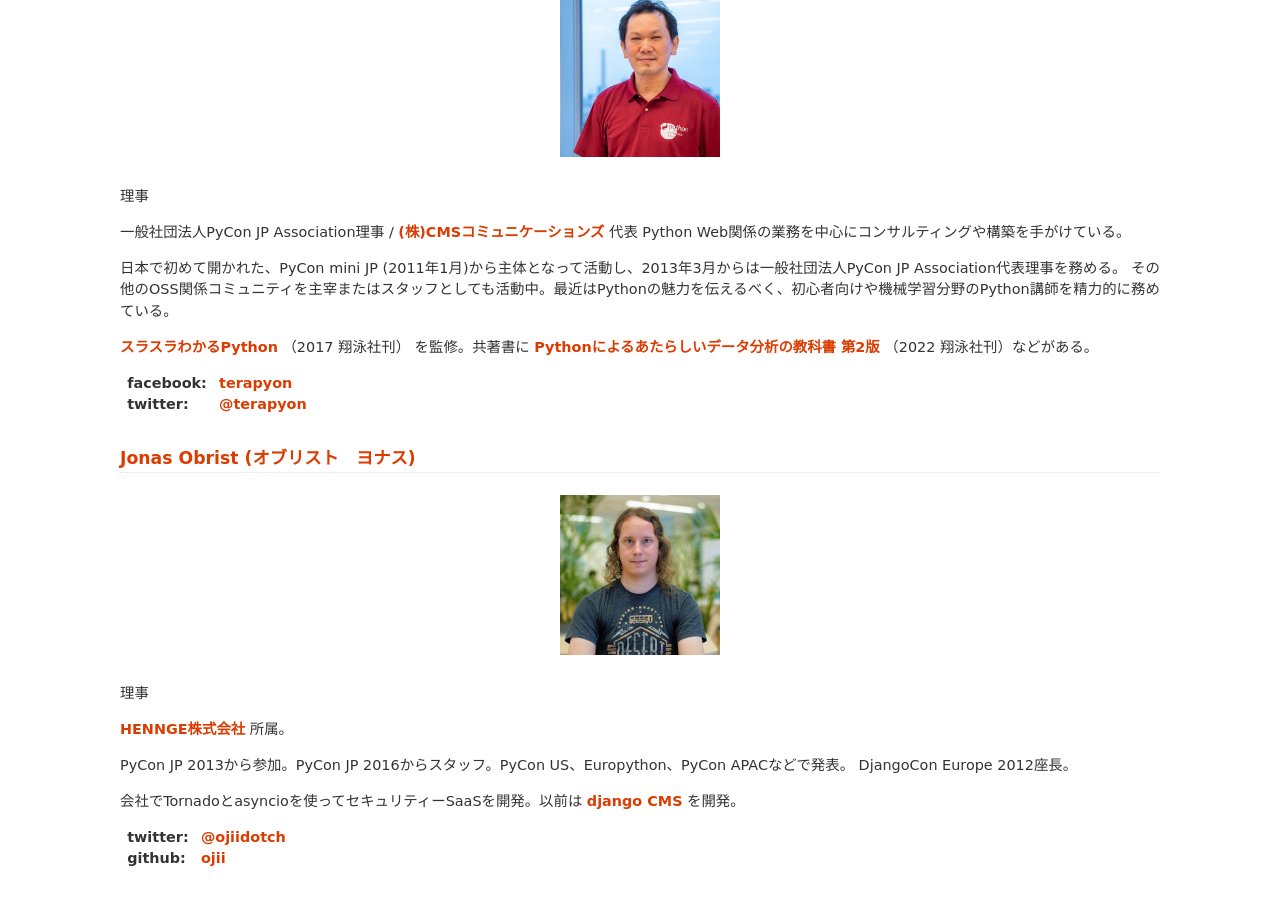
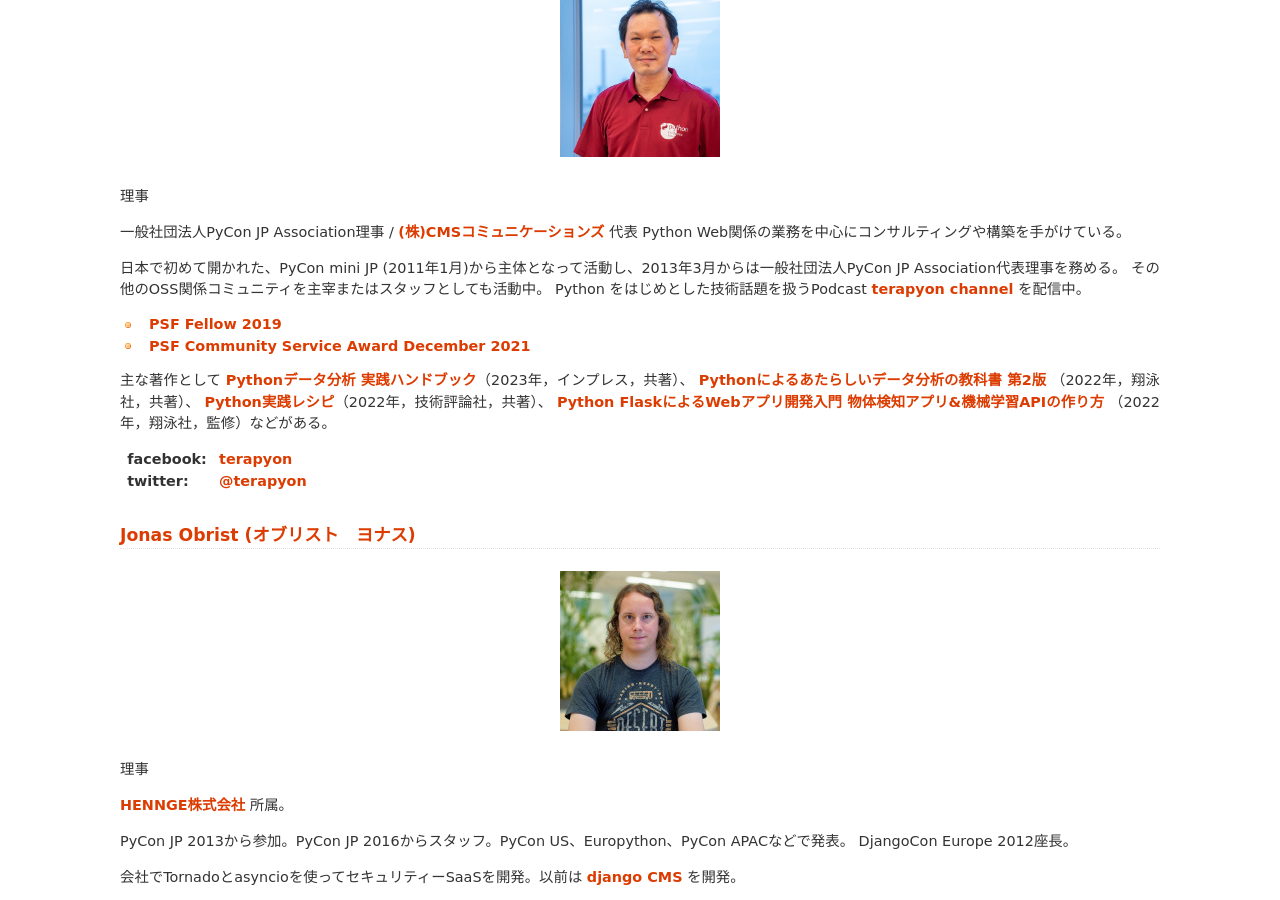
Before and after one commit to pyconjp/www.pycon.jp, a Sphinx documentation site: the page built from source/committee/board.md, in a window 1280 px wide and 900 px high, scrolled down 2122 px. Built offline with Sphinx 7.4.7, drawn with Linux system fonts in a browser that asks for light colours.

Commit message:
寺田のプロフィール変更

```diff
--- a/source/committee/board.md
+++ b/source/committee/board.md
@@ -78,9 +78,14 @@
 一般社団法人PyCon JP Association理事 / [(株)CMSコミュニケーションズ](https://www.cmscom.jp) 代表
 Python Web関係の業務を中心にコンサルティングや構築を手がけている。
 
-日本で初めて開かれた、PyCon mini JP (2011年1月)から主体となって活動し、2013年3月からは一般社団法人PyCon JP Association代表理事を務める。 その他のOSS関係コミュニティを主宰またはスタッフとしても活動中。最近はPythonの魅力を伝えるべく、初心者向けや機械学習分野のPython講師を精力的に務めている。
+日本で初めて開かれた、PyCon mini JP (2011年1月)から主体となって活動し、2013年3月からは一般社団法人PyCon JP Association代表理事を務める。 その他のOSS関係コミュニティを主宰またはスタッフとしても活動中。
+Python をはじめとした技術話題を扱うPodcast [terapyon channel](https://podcast.terapyon.net/) を配信中。
 
-[スラスラわかるPython](https://www.shoeisha.co.jp/book/detail/9784798151090) （2017 翔泳社刊） を監修。共著書に [Pythonによるあたらしいデータ分析の教科書 第2版](https://www.seshop.com/product/detail/25331) （2022 翔泳社刊）などがある。
+- [PSF Fellow 2019](https://www.python.org/psf/fellows-roster/)
+- [PSF Community Service Award December 2021](https://www.python.org/community/awards/psf-awards/#december-2021)
+
+主な著作として [Pythonデータ分析 実践ハンドブック](https://book.impress.co.jp/books/1122101021)（2023年，インプレス，共著）、 [Pythonによるあたらしいデータ分析の教科書 第2版](https://www.seshop.com/product/detail/25331) （2022年，翔泳社，共著）、 [Python実践レシピ](https://gihyo.jp/book/2022/978-4-297-12576-9)（2022年，技術評論社，共著）、 [Python FlaskによるWebアプリ開発入門 物体検知アプリ&機械学習APIの作り方](https://www.shoeisha.co.jp/book/detail/9784798175164) （2022年，翔泳社，監修）などがある。
+
 
 :facebook: [terapyon](https://www.facebook.com/terapyon)
 :twitter: [@terapyon](https://twitter.com/terapyon)
```
